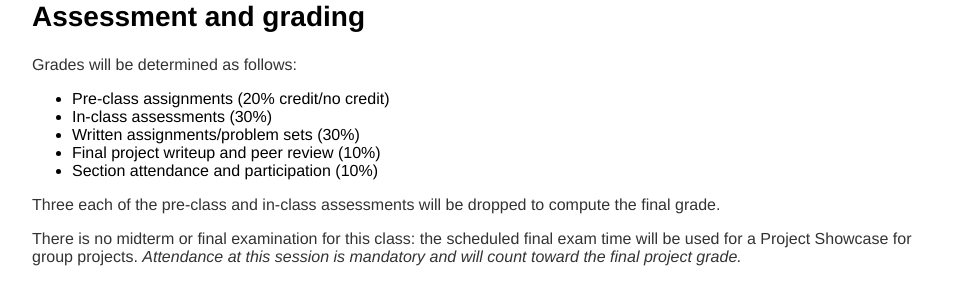
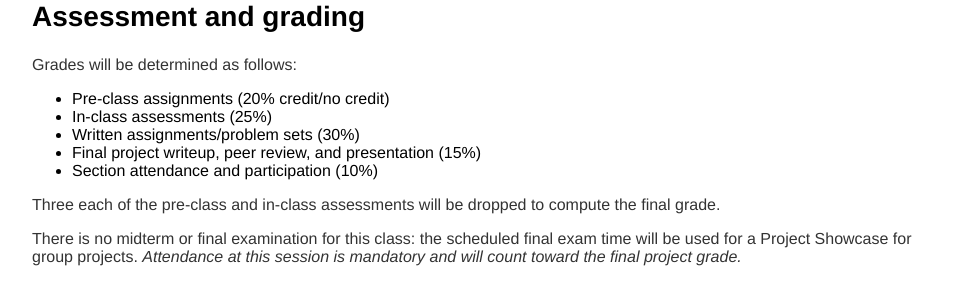
Before and after one commit to stats60/stats60.github.io, a Jekyll site: the page built from prospectus/index.md, in a window 1280 px wide and 900 px high, scrolled down 1149 px. Shown: the part 152-434 px from the top of the window, without its empty margins (160-1118 px from the left). Built offline with Jekyll 4.4.1, drawn with Linux system fonts in a browser that asks for light colours; our own code applies the rules of GitHub Pages for plain Markdown files.

Commit message:
fix final grade

```diff
--- a/prospectus/index.md
+++ b/prospectus/index.md
@@ -44,9 +44,9 @@ Stanford University and its instructors are committed to ensuring that all cours
 Grades will be determined as follows:
 
 - Pre-class assignments (20% credit/no credit)
-- In-class assessments (30%)
+- In-class assessments (25%)
 - Written assignments/problem sets (30%)
-- Final project writeup and peer review (10%)
+- Final project writeup, peer review, and presentation (15%)
 - Section attendance and participation (10%)
 
 Three each of the pre-class and in-class assessments will be dropped to compute the final grade.
```
